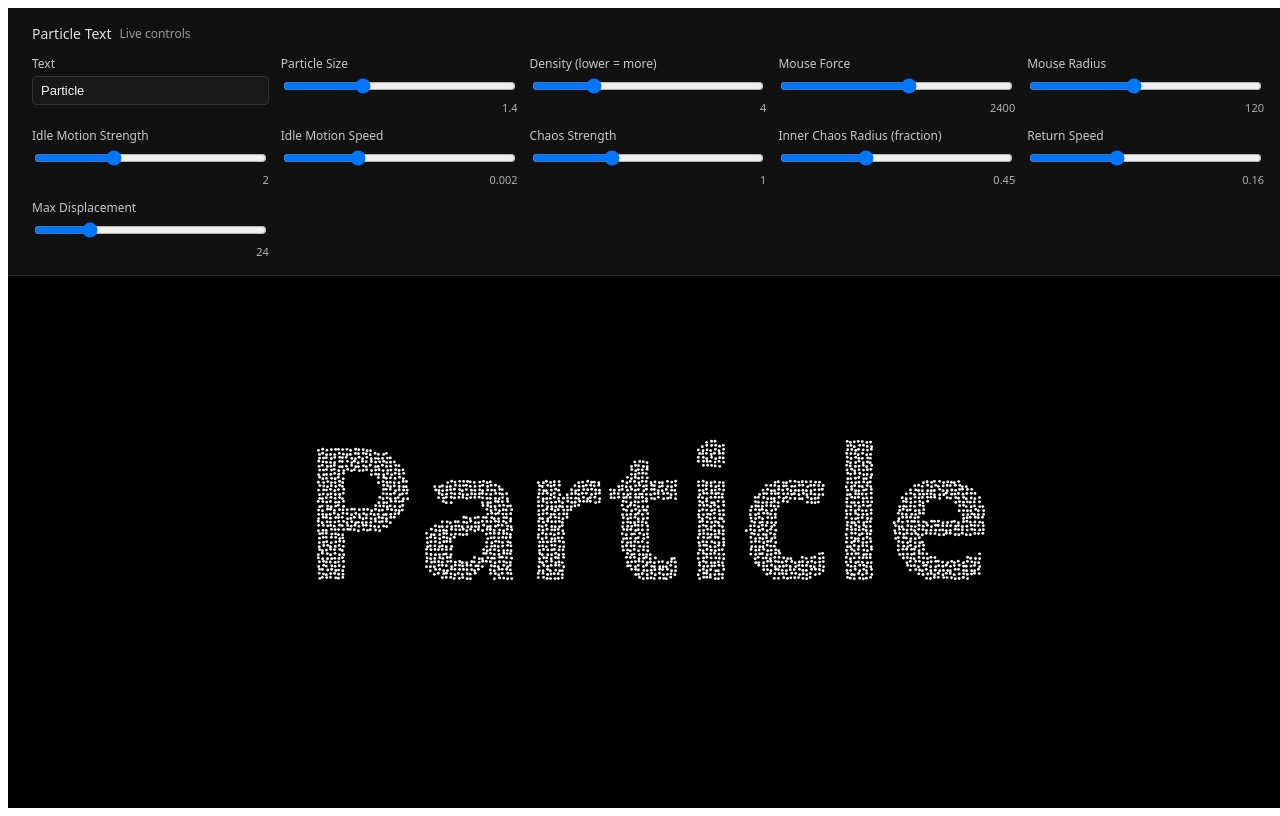
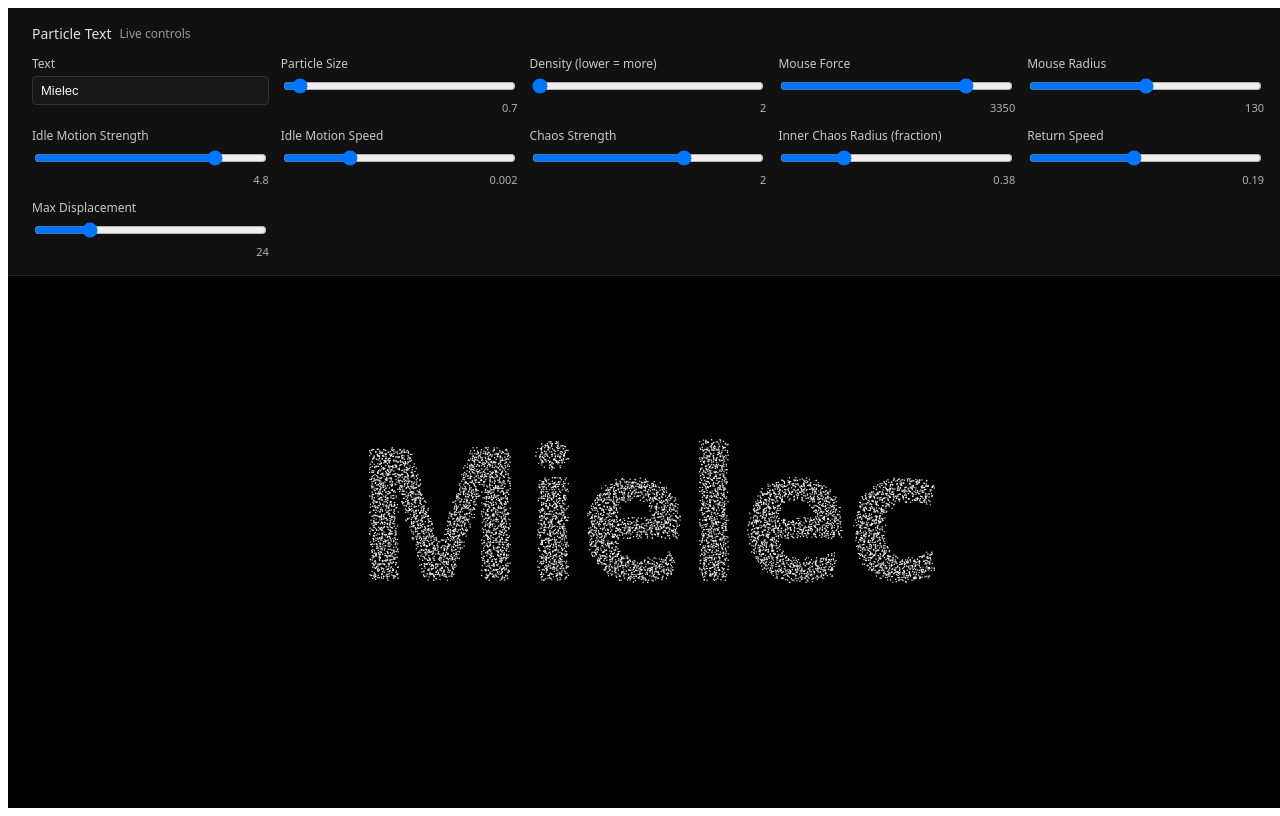
Before and after one commit to sajrusxsketch/particle-text, a React (Vite) app: page / in a window 1280 px wide. Built offline with nearby package versions, Linux system fonts and the light colour scheme.

Commit message:
particle text experiment

```diff
--- a/src/App.tsx
+++ b/src/App.tsx
@@ -2,16 +2,16 @@
 import { ParticleText } from "./ParticleText";
 
 export const App: React.FC = () => {
-  const [text, setText] = useState("Particle");
-  const [particleSize, setParticleSize] = useState(1.4);
-  const [density, setDensity] = useState(4);
-  const [mouseForce, setMouseForce] = useState(2400);
-  const [mouseRadius, setMouseRadius] = useState(120);
-  const [idleMotionStrength, setIdleMotionStrength] = useState(2);
-  const [idleMotionSpeed, setIdleMotionSpeed] = useState(0.0022);
-  const [chaosStrength, setChaosStrength] = useState(1);
-  const [innerChaosRadius, setInnerChaosRadius] = useState(0.45);
-  const [returnSpeed, setReturnSpeed] = useState(0.16);
+  const [text, setText] = useState("Mielec");
+  const [particleSize, setParticleSize] = useState(0.7);
+  const [density, setDensity] = useState(2);
+  const [mouseForce, setMouseForce] = useState(3350);
+  const [mouseRadius, setMouseRadius] = useState(130);
+  const [idleMotionStrength, setIdleMotionStrength] = useState(4.8);
+  const [idleMotionSpeed, setIdleMotionSpeed] = useState(0.002);
+  const [chaosStrength, setChaosStrength] = useState(2);
+  const [innerChaosRadius, setInnerChaosRadius] = useState(0.38);
+  const [returnSpeed, setReturnSpeed] = useState(0.19);
   const [maxDisplacement, setMaxDisplacement] = useState(24);
 
   return (
```
Also changed, not shown: 2 other files (tests, documents, lock files or other folders).
